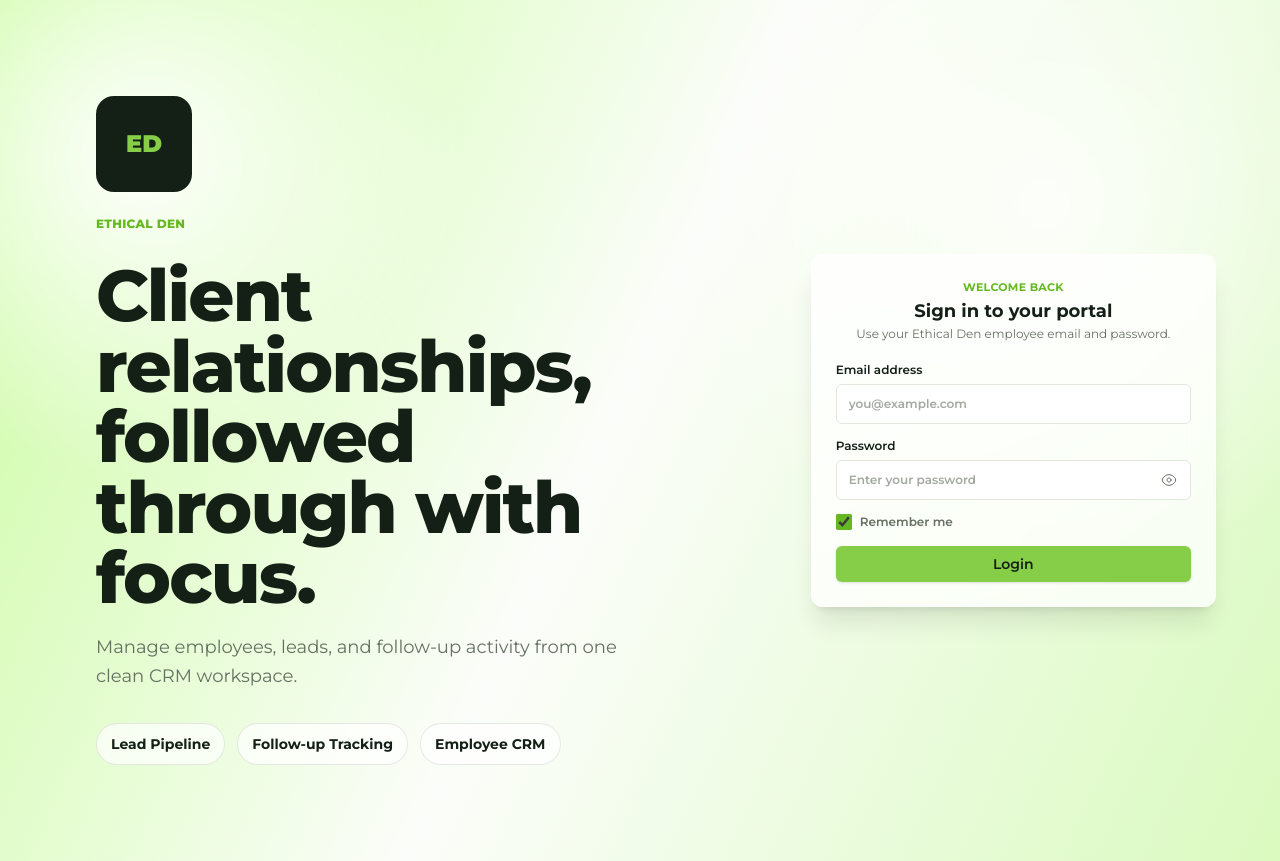
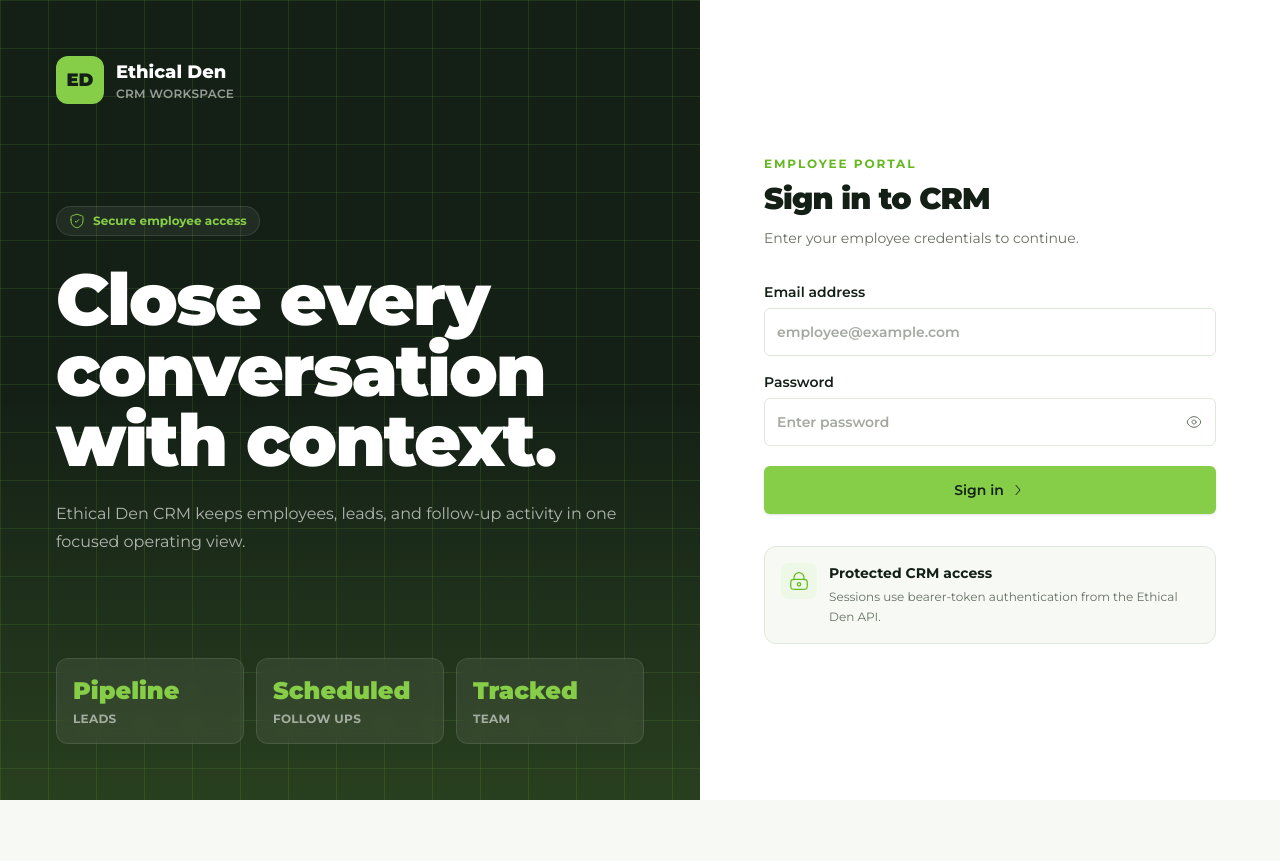
Before and after one commit to shakilethicalden/ethicalden_crm_system_frontend, a React (Vite) app: page /login in a window 1280 px wide. After the commit the page ends 800 px from the top, so only its background shows below. Built offline with nearby package versions, Linux system fonts and the light colour scheme; no server answers.

Commit message:
update login form

```diff
--- a/src/layouts/AuthLayout.tsx
+++ b/src/layouts/AuthLayout.tsx
@@ -1,35 +1,9 @@
 import { Outlet } from "react-router";
-import { Eyebrow } from "@/components/ui";
 
-const HIGHLIGHTS = ["Lead Pipeline", "Follow-up Tracking", "Employee CRM"];
-
-/** Split screen for public pages: brand panel on the left, the page (<Outlet />) on the right. */
 export function AuthLayout() {
   return (
-    <main className="grid min-h-screen bg-mint bg-[radial-gradient(circle_at_11%_18%,rgba(255,255,255,0.96),transparent_24%),radial-gradient(circle_at_82%_24%,rgba(255,255,255,0.82),transparent_30%),linear-gradient(115deg,rgba(166,255,88,0.5),rgba(255,255,255,0.78)_48%,rgba(166,255,88,0.28))] lg:grid-cols-[minmax(0,1.05fr)_minmax(420px,0.75fr)]">
-      <section className="grid content-center p-8 sm:p-12 xl:p-24">
-        <div className="grid size-24 place-items-center overflow-hidden rounded-[18px] border border-ink/10 bg-ink text-2xl font-black text-brand">
-          ED
-        </div>
-        <Eyebrow className="mt-6">Ethical Den</Eyebrow>
-        <h1 className="my-5 max-w-3xl text-4xl leading-[0.98] font-extrabold tracking-tight sm:text-5xl xl:text-7xl">
-          Client relationships, followed through with focus.
-        </h1>
-        <p className="max-w-xl text-lg leading-relaxed text-muted">
-          Manage employees, leads, and follow-up activity from one clean CRM workspace.
-        </p>
-        <div className="mt-8 flex flex-wrap gap-3" aria-label="Portal highlights">
-          {HIGHLIGHTS.map((item) => (
-            <span key={item} className="rounded-full border border-ink/10 bg-white/70 px-3.5 py-2.5 text-sm font-bold">
-              {item}
-            </span>
-          ))}
-        </div>
-      </section>
-
-      <section className="flex flex-col justify-center p-7 sm:p-12 xl:p-16">
-        <Outlet />
-      </section>
+    <main className="min-h-screen bg-[#f3f7ef] text-ink">
+      <Outlet />
     </main>
   );
 }
--- a/src/pages/auth/LoginPage.tsx
+++ b/src/pages/auth/LoginPage.tsx
@@ -1,7 +1,13 @@
 import { useState, type FormEvent } from "react";
-import { Alert, Button, Checkbox, Field, Input } from "@/components/ui";
+import { Alert, Button, Field, Icon, Input } from "@/components/ui";
 import { useAuth } from "@/libs/auth";
 import { readError } from "@/libs/utils/errors";
+
+const highlights = [
+  { label: "Leads", value: "Pipeline" },
+  { label: "Follow ups", value: "Scheduled" },
+  { label: "Team", value: "Tracked" },
+];
 
 export default function LoginPage() {
   const { login } = useAuth();
@@ -16,7 +22,6 @@ export default function LoginPage() {
     setIsLoading(true);
 
     try {
-      // <GuestOnly> redirects as soon as the auth status becomes "authenticated".
       await login(email, password);
     } catch (err) {
       setError(readError(err));
@@ -25,52 +30,115 @@ export default function LoginPage() {
   }
 
   return (
-    <div className="mx-auto grid w-full max-w-md gap-5 rounded-xl border border-white/70 bg-white/76 p-6 shadow-xl shadow-ink/10 backdrop-blur-md">
-      <div className="grid gap-1 text-center">
-        <p className="text-[11px] font-bold tracking-wide text-brand-dark uppercase">Welcome back</p>
-        <h2 id="login-title" className="text-lg leading-tight font-bold text-ink">
-          Sign in to your portal
-        </h2>
-        <p className="text-xs text-muted">Use your Ethical Den employee email and password.</p>
+    <div className="grid min-h-screen lg:grid-cols-[minmax(0,0.92fr)_minmax(520px,0.72fr)] xl:grid-cols-[minmax(0,1fr)_minmax(580px,0.7fr)]">
+      <section className="relative hidden overflow-hidden bg-ink p-9 text-white lg:grid lg:content-between xl:p-14">
+        <div
+          aria-hidden="true"
+          className="absolute inset-0 bg-[linear-gradient(rgba(134,206,71,0.13)_1px,transparent_1px),linear-gradient(90deg,rgba(134,206,71,0.13)_1px,transparent_1px)] bg-[size:48px_48px]"
+        />
+        <div className="absolute inset-x-0 bottom-0 h-1/2 bg-[linear-gradient(180deg,transparent,rgba(134,206,71,0.18))]" aria-hidden="true" />
+
+        <div className="relative z-10 flex items-center gap-3">
+          <span className="grid size-12 place-items-center rounded-xl border border-brand/40 bg-brand text-lg font-black text-ink">
+            ED
+          </span>
+          <span>
+            <span className="block text-lg font-extrabold">Ethical Den</span>
+            <span className="block text-xs font-semibold tracking-wide text-white/55 uppercase">CRM Workspace</span>
+          </span>
         </div>
 
-      <form onSubmit={handleSubmit} className="grid gap-3.5" aria-labelledby="login-title">
-        <Field label="Email address" className="text-xs">
+        <div className="relative z-10 max-w-3xl">
+          <div className="mb-7 inline-flex items-center gap-2 rounded-full border border-white/10 bg-white/6 px-3 py-1.5 text-xs font-bold text-brand">
+            <Icon icon="solar:shield-check-linear" className="size-4" />
+            Secure employee access
+          </div>
+          <h1 className="max-w-2xl text-5xl leading-[0.98] font-black tracking-tight xl:text-7xl">
+            Close every conversation with context.
+          </h1>
+          <p className="mt-6 max-w-xl text-base leading-7 text-white/65">
+            Ethical Den CRM keeps employees, leads, and follow-up activity in one focused operating view.
+          </p>
+        </div>
+
+        <div className="relative z-10 grid gap-3 sm:grid-cols-3">
+          {highlights.map((item) => (
+            <div key={item.label} className="rounded-xl border border-white/10 bg-white/7 p-4 backdrop-blur">
+              <p className="text-2xl font-black text-brand">{item.value}</p>
+              <p className="mt-1 text-xs font-bold tracking-wide text-white/55 uppercase">{item.label}</p>
+            </div>
+          ))}
+        </div>
+      </section>
+
+      <section className="grid content-center px-5 py-8 sm:px-10 lg:bg-white xl:px-16">
+        <div className="mx-auto grid w-full max-w-[500px] gap-8">
+          <div className="lg:hidden">
+            <div className="flex items-center gap-3">
+              <span className="grid size-11 place-items-center rounded-xl bg-ink text-base font-black text-brand">ED</span>
+              <span>
+                <span className="block text-lg font-extrabold text-ink">Ethical Den</span>
+                <span className="block text-xs font-semibold tracking-wide text-muted uppercase">CRM Workspace</span>
+              </span>
+            </div>
+          </div>
+
+          <div className="grid gap-2">
+            <p className="text-xs font-bold tracking-[0.16em] text-brand-dark uppercase">Employee Portal</p>
+            <h2 id="login-title" className="text-3xl leading-tight font-black tracking-tight text-ink">
+              Sign in to CRM
+            </h2>
+            <p className="text-sm leading-6 text-muted">Enter your employee credentials to continue.</p>
+          </div>
+
+          <form onSubmit={handleSubmit} className="grid gap-4" aria-labelledby="login-title">
+            <Field label="Email address">
               <Input
                 type="email"
                 name="email"
-            placeholder="you@example.com"
+                placeholder="employee@example.com"
                 autoComplete="email"
                 value={email}
                 onChange={(event) => setEmail(event.target.value)}
-            className="min-h-9 text-xs"
+                className="min-h-12 bg-field"
                 required
               />
             </Field>
 
-        <Field label="Password" className="text-xs">
+            <Field label="Password">
               <Input
                 type="password"
                 name="password"
-            placeholder="Enter your password"
+                placeholder="Enter password"
                 autoComplete="current-password"
                 value={password}
                 onChange={(event) => setPassword(event.target.value)}
-            className="min-h-9 text-xs"
+                className="min-h-12 bg-field"
                 required
               />
             </Field>
 
-        <div className="flex flex-wrap items-center justify-between gap-2">
-          <Checkbox label="Remember me" defaultChecked className="text-xs text-muted" />
-        </div>
-
             <Alert>{error}</Alert>
 
-        <Button type="submit" className="mt-0.5 w-full" isLoading={isLoading} loadingText="Signing in...">
-          Login
+            <Button type="submit" className="mt-1 min-h-12 w-full text-base" isLoading={isLoading} loadingText="Signing in...">
+              Sign in
+              <Icon icon="solar:alt-arrow-right-linear" className="size-4" />
             </Button>
           </form>
+
+          <div className="rounded-xl border border-line bg-soft p-4">
+            <div className="flex items-start gap-3">
+              <span className="grid size-9 shrink-0 place-items-center rounded-lg bg-mint text-brand-dark">
+                <Icon icon="solar:lock-keyhole-linear" className="size-5" />
+              </span>
+              <div>
+                <p className="text-sm font-bold text-ink">Protected CRM access</p>
+                <p className="mt-1 text-xs leading-5 text-muted">Sessions use bearer-token authentication from the Ethical Den API.</p>
+              </div>
+            </div>
+          </div>
+        </div>
+      </section>
     </div>
   );
 }
```
Also changed, not shown: src/libs/utils/icons.ts (+2 -2 lines). Lines whose indentation alone changed are shown as unchanged.
